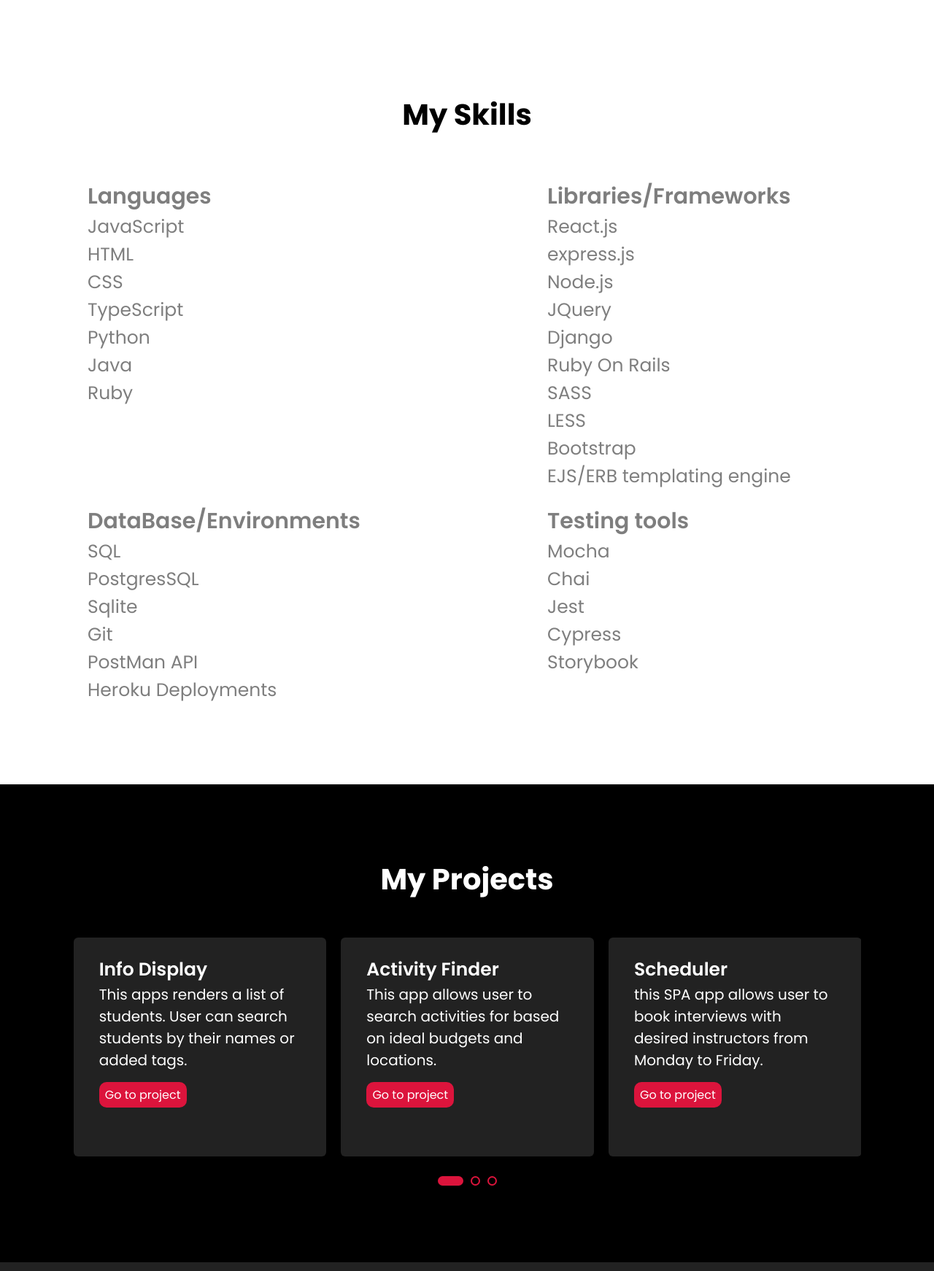
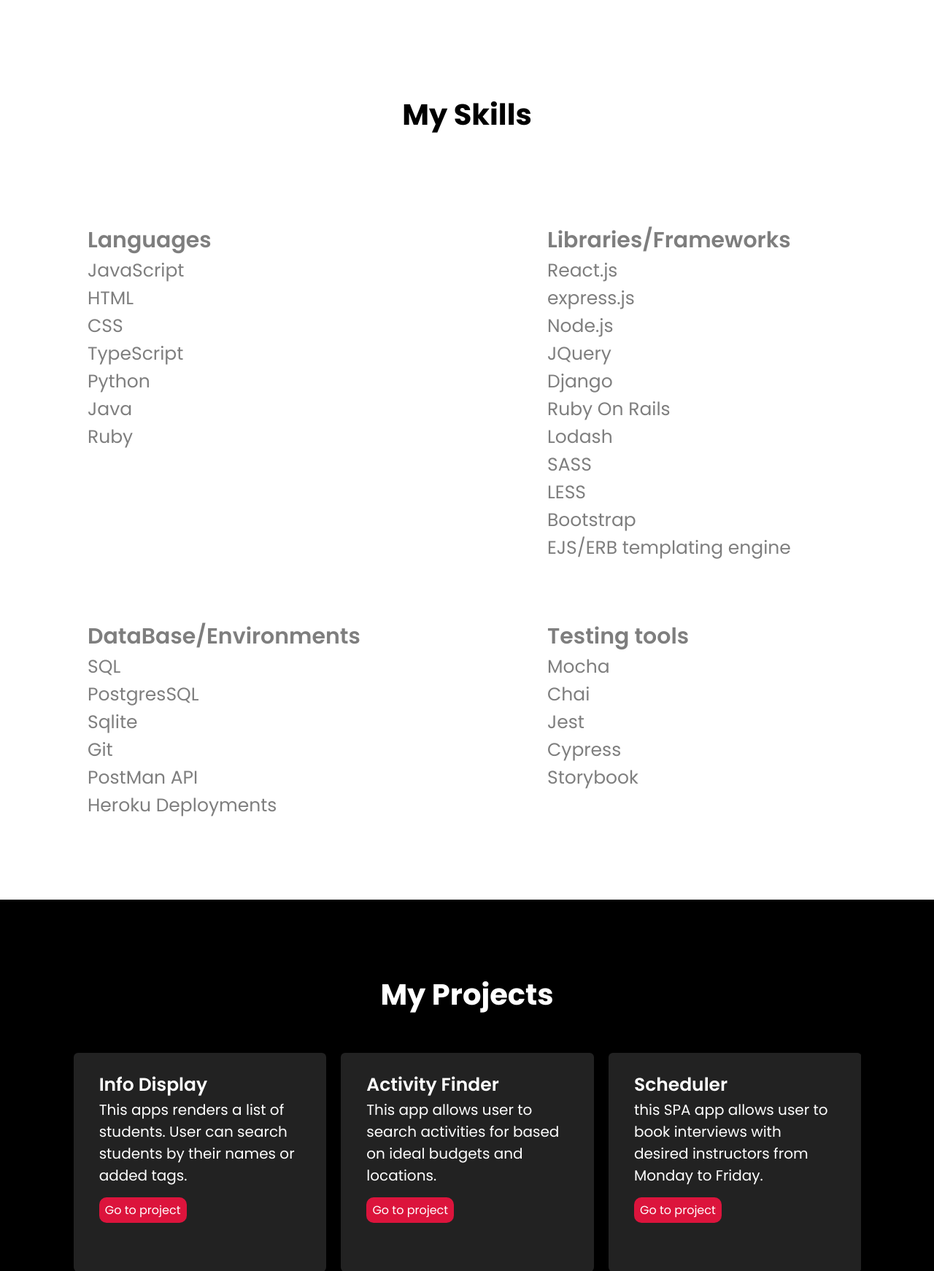
Before and after one commit to 97-Jeffrey/my-website, a PHP site: page / in a window 1280 px wide. Shown: the part 2552-4294 px from the top of the page at 73% size. Run offline with PHP 8.4, Linux system fonts and the light colour scheme; some libraries are stand-ins or nearby versions.

Commit message:
lodash is added into library/framework

```diff
--- a/home.html
+++ b/home.html
@@ -107,6 +107,7 @@
             <li>JQuery</li>
             <li>Django</li>
             <li>Ruby On Rails</li>
+            <li>Lodash</li>
             <li>SASS</li>
             <li>LESS</li>
             <li>Bootstrap</li>
--- a/style.css
+++ b/style.css
@@ -242,6 +242,7 @@
 .skill .max-width .skill-content div {
   width: 420px;
   margin-right: 30px;
+  margin-top: 60px;
   padding: 10px 20px;
   border-radius: 20px;
   opacity: 50%;
```
